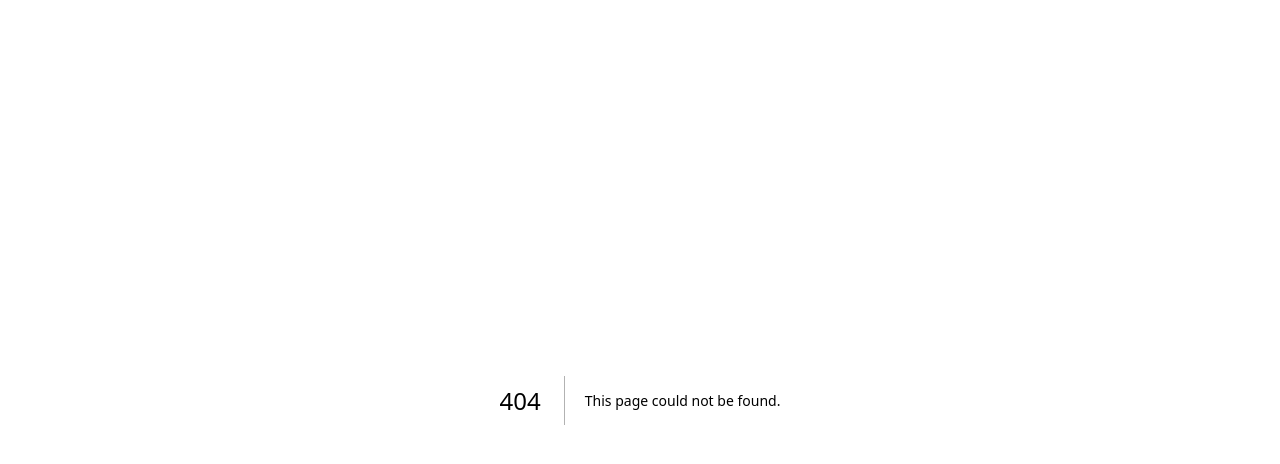
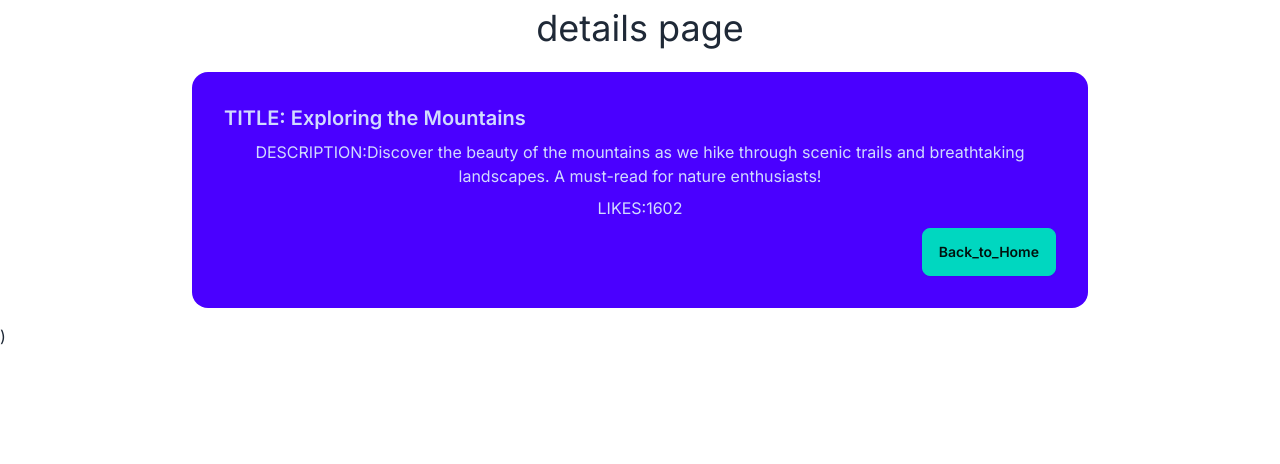
Before and after one commit to amithasanamithasan/next-level-data-fetching, a Next.js app: page /posts/1 in a window 1280 px wide. Before the commit this address had no page. Shown: the top 464 px of the page. Built offline with nearby package versions, Linux system fonts and the light colour scheme; data requests are answered from the project's data file.

Commit message:
Fetch Dynamic Data With Id For Detail Page (SSR)

```diff
--- /dev/null
+++ b/src/app/posts/[id]/page.js
@@ -0,0 +1,27 @@
+import Link from "next/link";
+
+
+const Detailpage = async({params}) => {
+
+    // console.log(params);
+   const res =await fetch(`http://localhost:5000/posts/${params.id}`)
+   const post= await res.json();
+//    console.log(post);
+    return (
+        <div>
+            <h1 className="text-4xl text-center py-2"> details page</h1>
+            <div key={post.id} className="card bg-primary text-primary-content w-[70%] my-4 mx-auto">
+                    <div className="card-body text-center">
+                      <h2 className="card-title ">TITLE: {post.title}</h2>
+                      <p>DESCRIPTION:{post.description}</p>
+                      <p>LIKES:{post.likes}</p>
+                      <div className="card-actions justify-end">
+                       <Link href={"/posts"}>  <button className="btn btn-accent">Back_to_Home</button></Link>
+                      </div>
+                    </div>
+                  </div>)
+        </div>
+    );
+};
+
+export default Detailpage;
--- a/src/app/posts/page.js
+++ b/src/app/posts/page.js
@@ -1,11 +1,14 @@
+import Link from "next/link";
 
 
 const PostsPage = async() => {
     const res=await fetch("http://localhost:5000/posts",{
         // cache:'force-cache',
+        // client side rendaring
         // next:{
         //     revalidate:5,
         // },
+        // server side rendering
         cache:"no-store",
     });
    const posts= await res.json();
@@ -16,11 +19,11 @@ const PostsPage = async() => {
 
             { posts.map(post=> <div key={post.id} className="card bg-primary text-primary-content w-[70%] my-4 mx-auto">
                     <div className="card-body text-center">
-                      <h2 className="card-title">TITLE{post.title}</h2>
+                      <h2 className="card-title ">TITLE: {post.title}</h2>
                       <p>DESCRIPTION:{post.description}</p>
                       <p>LIKES:{post.likes}</p>
                       <div className="card-actions justify-end">
-                        <button className="btn">See_More</button>
+                       <Link href={`/posts/${post.id}`}>  <button className="btn">See_More</button></Link>
                       </div>
                     </div>
                   </div>)
```
